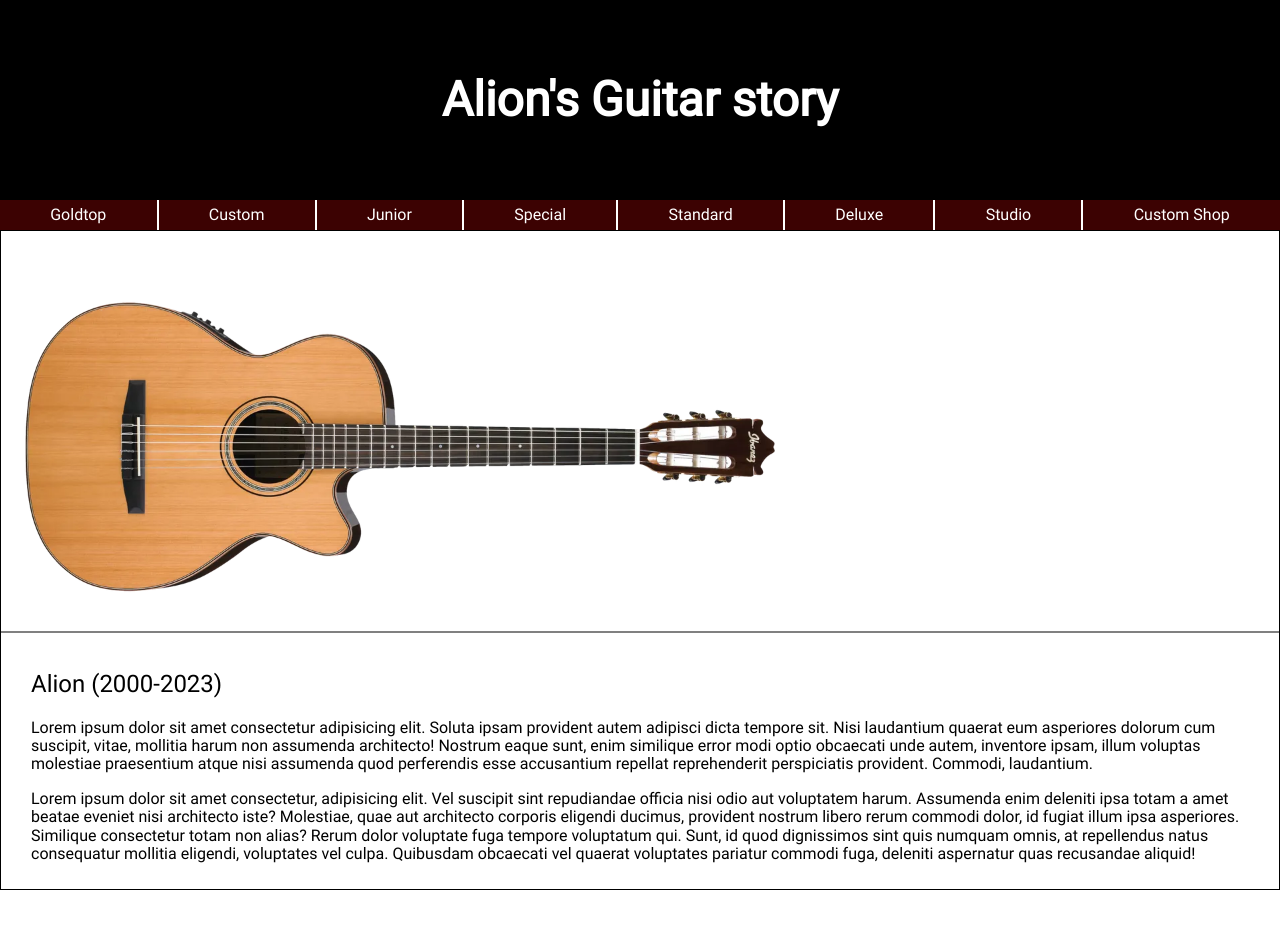
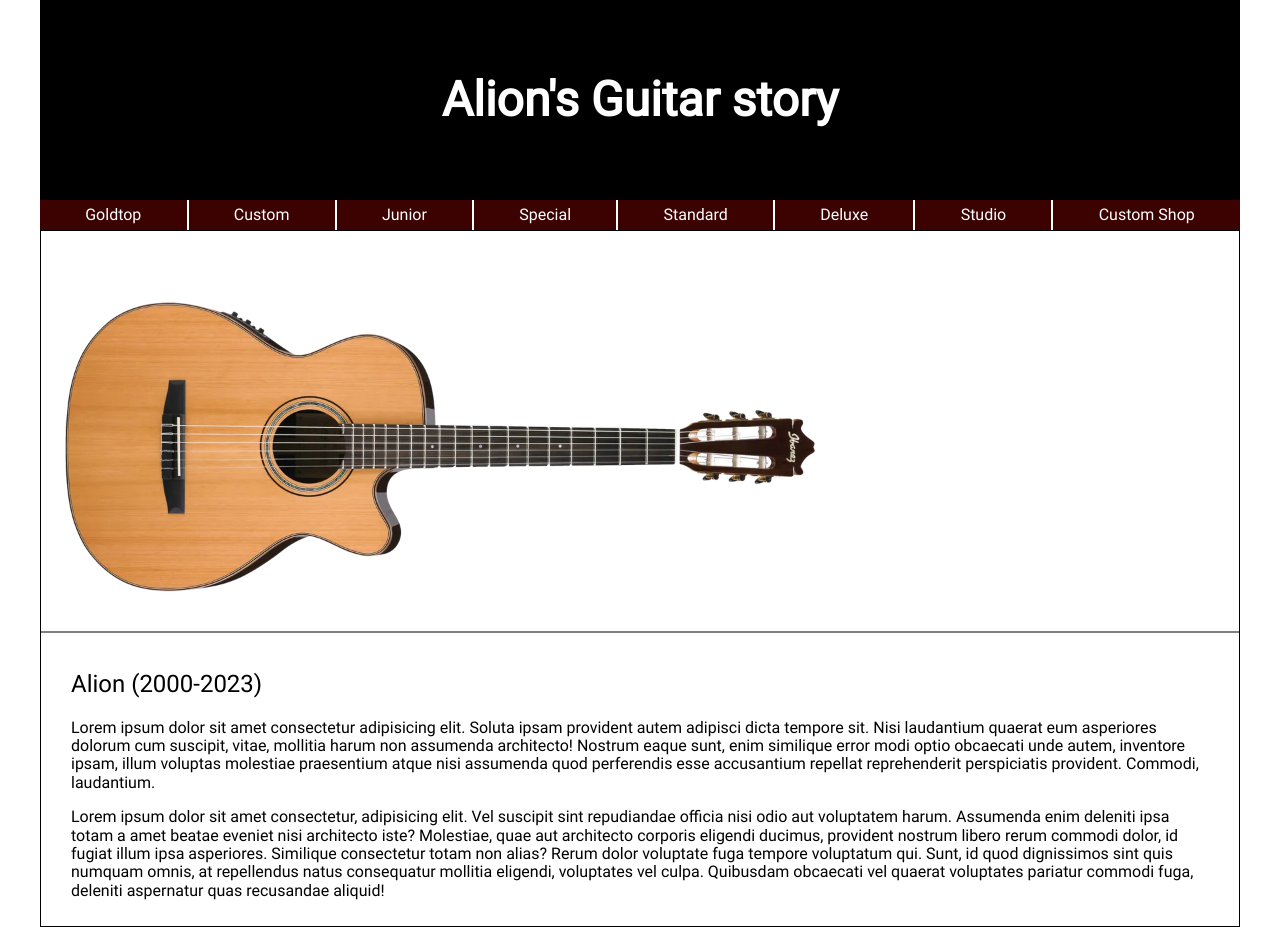
Before and after one commit to Ali-GreenHeart/alion-guitar, a plain HTML site: page index.html in a window 1280 px wide. Before the commit the page ends 890 px from the top, so only its background shows below. Drawn offline with nearby package versions, Linux system fonts and the light colour scheme.

Commit message:
add container class

```diff
--- a/index.html
+++ b/index.html
@@ -12,10 +12,10 @@
 </head>
 
 <body>
-    <header>
+    <header class="container">
         <h1 class="basliq">Alion's Guitar story</h1>
     </header>
-    <nav>
+    <nav class="container">
         <a class="nav-link" href="#">Goldtop</a>
         <a class="nav-link" href="#">Custom</a>
         <a class="nav-link" href="#">Junior</a>
@@ -25,7 +25,7 @@
         <a class="nav-link" href="#">Studio</a>
         <a class="nav-link" href="#">Custom Shop</a>
     </nav>
-    <main>
+    <main class="container">
         <section class="section1">
             <img src="./img/guitar.webp" alt="alion's guitar">
         </section>
--- a/style.css
+++ b/style.css
@@ -8,6 +8,12 @@
     --primary_clr: black;
     font-family: Roboto, sans-serif;
     font-size: 16px;
+}
+
+.container {
+    max-width: 1200px;
+    margin-left: auto;
+    margin-right: auto;
 }
 
 header {
```
